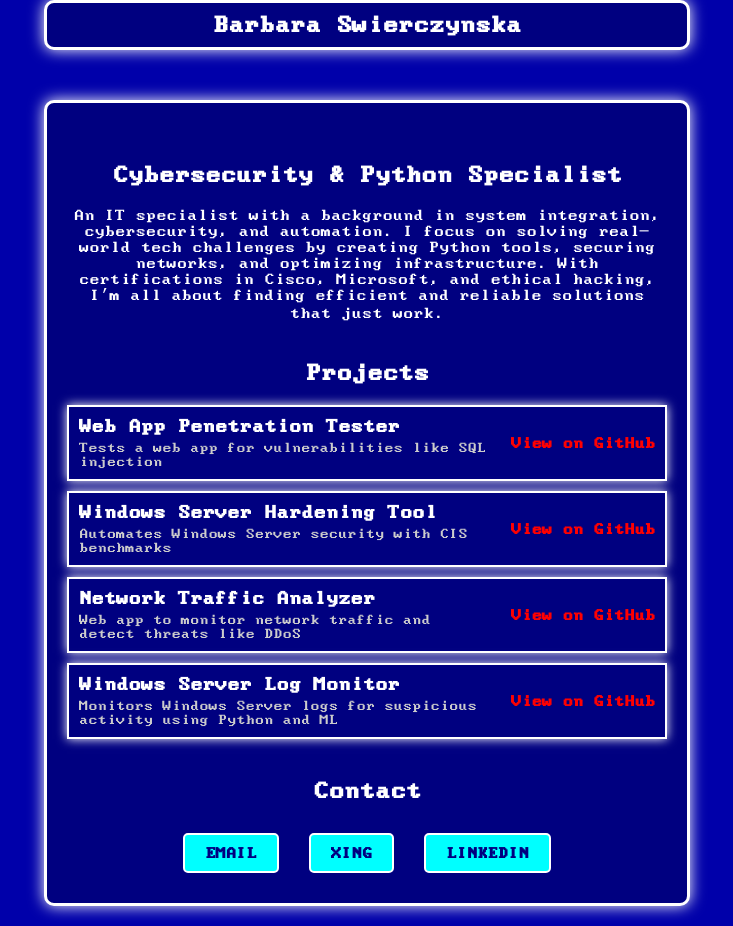
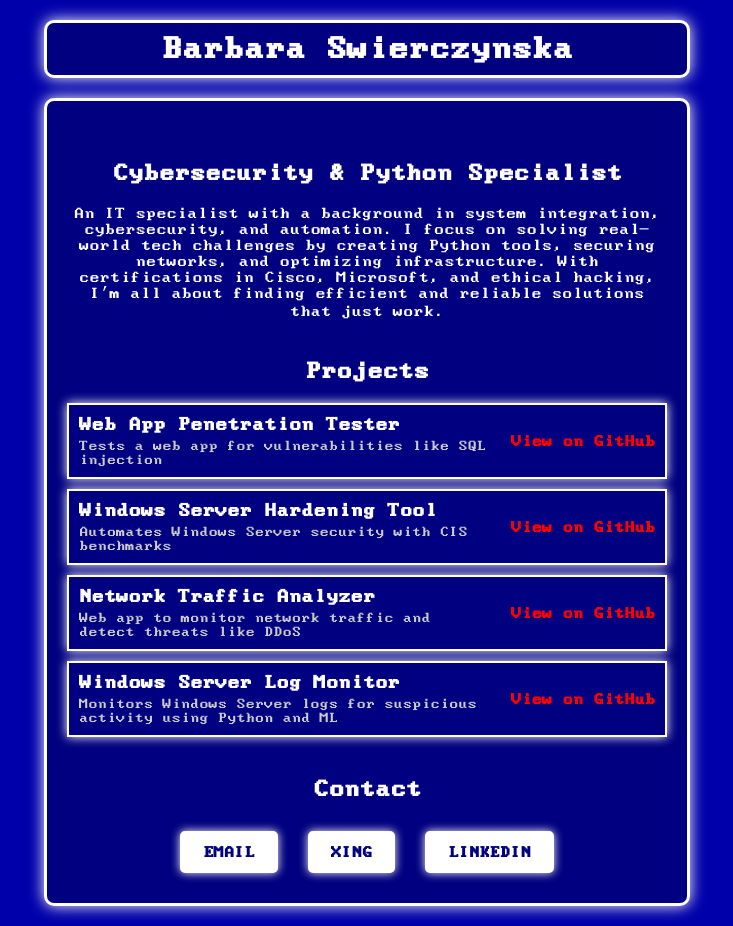
Before and after one commit to ka-dot-com/Portfolio, a plain HTML site: page index.html in a window 1280 px wide. Shown: the whole page, without its empty margins (273-1006 px from the left). Drawn offline with Linux system fonts and the light colour scheme.

Commit message:
Update index.html

```diff
--- a/index.html
+++ b/index.html
@@ -5,58 +5,54 @@
   <meta name="viewport" content="width=device-width, initial-scale=1.0">
   <title>Portfolio</title>
   <style>
-    /* Define custom font */
+
     @font-face {
       font-family: 'Acer710Mono';
       src: url('Web437_Acer710_Mono.woff') format('woff');
     }
 
-    /* General styles */
+
     body {
       font-family: 'Acer710Mono', monospace;
-      background-color: #0000AA; /* Deep blue background */
-      color: #FFFFFF; /* White text */
+      background-color: #0000AA;
+      color: #FFFFFF;
       margin: 0;
       padding: 0;
     }
 
-    /* Fixed header */
+
     .header {
       background-color: #000080;
       border: 3px solid #FFFFFF;
-      box-shadow: 0 0 15px #FFFFFF; /* Glow effect */
+      box-shadow: 0 0 15px #FFFFFF;
       padding: 10px 20px;
-      position: fixed;
-      top: 0;
-      left: 50%;
-      transform: translateX(-50%);
       width: 90%;
       max-width: 600px;
-      z-index: 1000;
       text-align: center;
       border-radius: 10px;
+      margin: 20px auto;
     }
 
     .header h1 {
       margin: 0;
-      font-size: 1.5em;
+      font-size: 2em;
     }
 
-    /* Centered container */
+
     .container {
-      background-color: #000080; /* Darker blue for the container */
+      background-color: #000080;
       padding: 20px;
-      border: 3px solid #FFFFFF; /* White border */
+      border: 3px solid #FFFFFF;
       border-radius: 10px;
-      box-shadow: 0 0 15px #FFFFFF; /* Glow effect */
+      box-shadow: 0 0 15px #FFFFFF;
       width: 90%;
       max-width: 600px;
       text-align: center;
-      margin: 100px auto 20px auto; /* Adjusted for header height */
+      margin: 20px auto;
     }
 
     h2 {
-      margin: 40px 0 20px 0; /* Two enters before the section and default margin after */
+      margin: 40px 0 20px 0;
     }
 
     p {
@@ -64,7 +60,7 @@
     }
 
     a {
-      color: #00FFFF; /* Cyan links */
+      color: #00FFFF;
       text-decoration: none;
       font-weight: bold;
     }
@@ -80,18 +76,19 @@
       font-size: 16px;
       font-weight: bold;
       color: #000080;
-      background-color: #00FFFF;
-      border: 2px solid #FFFFFF;
+      background-color: #FFFFFF;
+      border: 3px solid #FFFFFF;
       text-transform: uppercase;
       text-decoration: none;
       border-radius: 5px;
       cursor: pointer;
+      box-shadow: 0 0 10px #FFFFFF;
       transition: all 0.3s ease;
     }
 
     .button:hover {
-      background-color: #FFFFFF;
-      color: #000080;
+      background-color: #000080;
+      color: #FFFFFF;
     }
 
     .project-table {
@@ -101,14 +98,14 @@
     }
 
     .project-row {
-      border: 2px solid #FFFFFF; /* White border around rows */
+      border: 2px solid #FFFFFF;
       padding: 10px;
       margin-bottom: 10px;
       display: flex;
       justify-content: space-between;
       align-items: center;
       background-color: #000080;
-      box-shadow: 0 0 10px #FFFFFF; /* Glow effect for each row */
+      box-shadow: 0 0 10px #FFFFFF;
     }
 
     .project-info {
@@ -129,7 +126,7 @@
     }
 
     .github-link {
-      color: #FF0000; /* Red color for "View on GitHub" */
+      color: #FF0000;
       text-decoration: none;
       font-weight: bold;
       margin-left: 20px;
```
